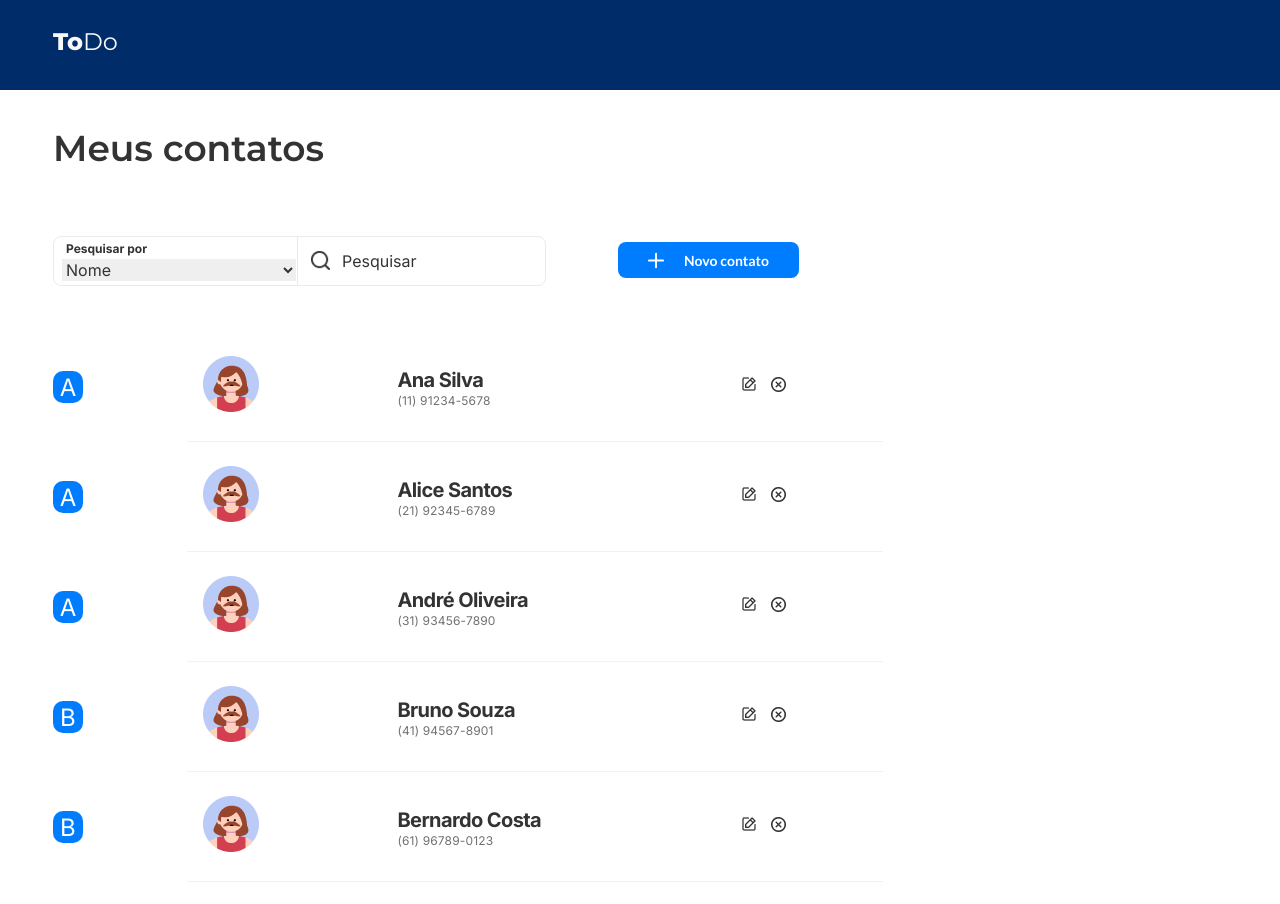
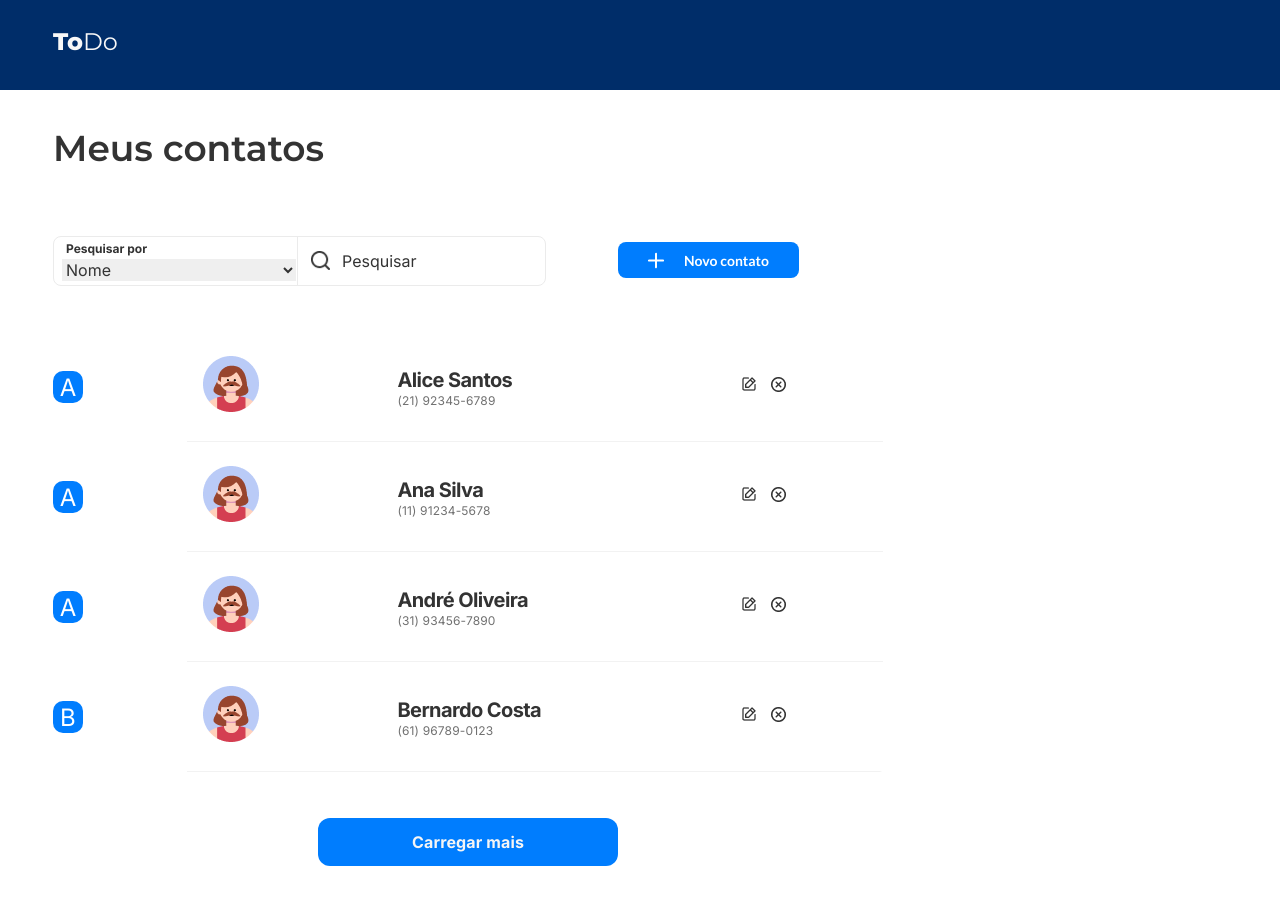
Before and after one commit to fernando-r-costa/contacts, a React (Create React App) app: page / in a window 1280 px wide. Shown: the top 904 px of the page. Built offline with nearby package versions, Linux system fonts and the light colour scheme; data requests are answered from the project's data file.

Commit message:
fix: More button do not paginate

```diff
--- a/src/Components/Button/index.js
+++ b/src/Components/Button/index.js
@@ -2,8 +2,8 @@ import './Button.css';
 
 const Button = (props) => {
 
-    const newPage = () => {
-        props.newPage(1)
+    const morePage = () => {
+        props.morePage(4)
     }
 
     const openModal = (type) => {
@@ -66,7 +66,7 @@ const Button = (props) => {
             </button>)
 
     } else if (props.type === 'more') {
-        if (props.page === props.pageCount) {
+        if (props.limitPage >= props.pageCount) {
             return (
                 <button
                     className="table_button_more_disable"
@@ -77,7 +77,7 @@ const Button = (props) => {
             return (
                 <button
                     className="table_button_more_able"
-                    onClick={newPage}
+                    onClick={morePage}
                 >
                     Carregar mais
                 </button>)
--- a/src/Components/Table/index.js
+++ b/src/Components/Table/index.js
@@ -22,13 +22,13 @@ const Table = () => {
     }
 
     // const [page, setPage] = useState(1);
-    // const [limitPage] = useState(4)
-    // const [url, setUrl] = useState(``);
-    // const [pageCount, setPageCount] = useState()
+    const [limitPage, setLimitPage] = useState(4)
+    const [url, setUrl] = useState(`?_sort=name&_page=1&_limit=${limitPage}`);
+    const [pageCount, setPageCount] = useState()
 
-    // const newPage = (newPage) => {
-    //     setPage(page + newPage);
-    // }
+    const morePage = (morePage) => {
+        setLimitPage(limitPage + morePage);
+    }
 
     const [openModal, setOpenModal] = useState(false)
     const [typeModal, setTypeModal] = useState('')
@@ -46,19 +46,19 @@ const Table = () => {
 
     useEffect(() => {
         API
-            .get()
+            .get(url)
             .then(function (response) {
                 setContacts(response.data);
-                // setPageCount(Math.round(response.headers['x-total-count'] / limitPage))
+                setPageCount(response.headers['x-total-count']);
             })
             .catch((err) => {
                 console.error("Ocorreu um erro" + err);
             });
-    }, []);
+    }, [url]);
 
-    // useEffect(() => {
-    //     setUrl(`?_sort=name&_page=${page}&_limit=${limitPage}`)
-    // }, [page, openModal])
+    useEffect(() => {
+        setUrl(`?_sort=name&_page=1&_limit=${limitPage}`)
+    }, [limitPage, openModal])
 
 
     const columns = useMemo(
@@ -167,12 +167,12 @@ const Table = () => {
                 }}
             />
 
-            {/* <Button
+            <Button
                 type='more'
-                page={page}
+                limitPage={limitPage}
                 pageCount={pageCount}
-                newPage={newPage}
-            /> */}
+                morePage={morePage}
+            />
 
         </div>
     )
```
Also changed, not shown: 1 other file (tests, documents, lock files or other folders).
